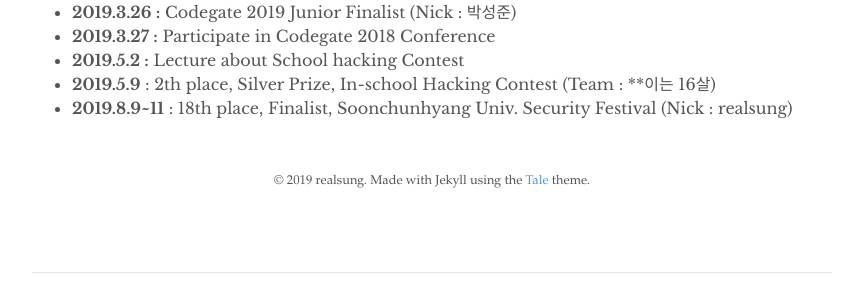
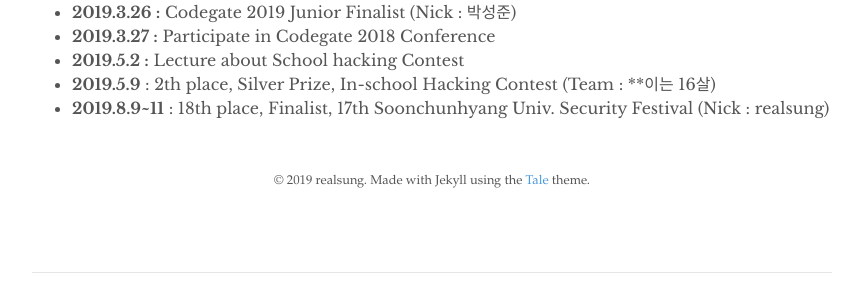
Before and after one commit to realsung/realsung.github.io_backup, a Jekyll site: the page built from about.md, in a window 1280 px wide. Shown: the part 781-1071 px from the top of the page, without its empty margins (208-1071 px from the left). Built offline with Jekyll 4.4.1, drawn with Linux system fonts in a browser that asks for light colours.

Commit message:
update Soonchunhyang Univ quals

```diff
--- a/about.md
+++ b/about.md
@@ -27,4 +27,4 @@ permalink: /about/
 - **2019.3.27 :** Participate in Codegate 2018 Conference
 - **2019.5.2 :** Lecture about School hacking Contest
 - **2019.5.9** : 2th place, Silver Prize, In-school Hacking Contest (Team : **이는 16살)
-- __2019.8.9~11__ : 18th place, Finalist, Soonchunhyang Univ. Security Festival (Nick : realsung)
+- __2019.8.9~11__ : 18th place, Finalist, 17th Soonchunhyang Univ. Security Festival (Nick : realsung)
```
